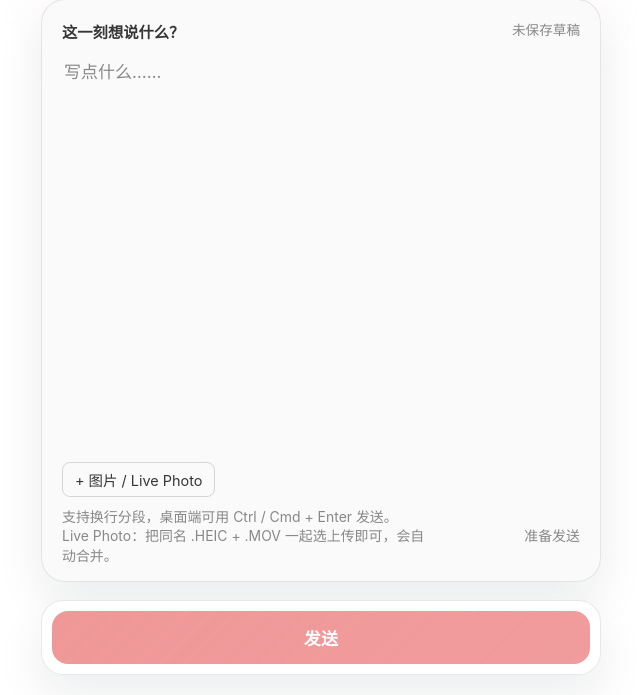
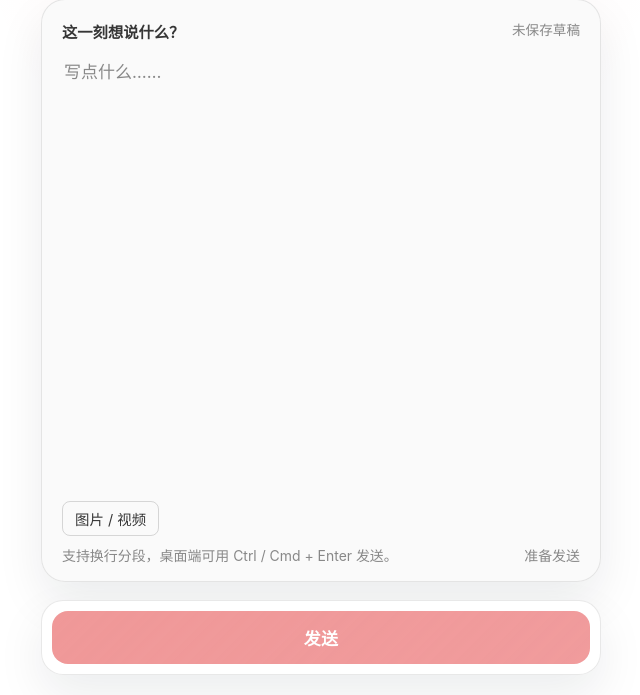
Before and after one commit to hehuapei/byanbyu, a Flask app: page /quick in a window 1280 px wide. Shown: the part 105-800 px from the top of the page, without its empty margins (319-959 px from the left). Run offline with Flask 3, Linux system fonts and the light colour scheme; the visitor is signed in with stand-in values (Sample User, id 1); data comes from the database, SQL or seed files in the repository.

Commit message:
Polish the attachment compose UX.
- Rename the picker button to "图片 / 视频". The previous label
  advertised Live Photo, but vivo's gallery picker can't deliver
  the motion track so calling it out misled users.
- Drop the Live Photo hint line from /quick — same reason.
- Skip duplicates when ingesting files: same filename + size +
  lastModified silently dedupes against existing items, so picking
  the same photo twice no longer stacks two tiles.

```diff
--- a/backend/static/js/compose-attachments.js
+++ b/backend/static/js/compose-attachments.js
@@ -29,6 +29,10 @@
 
   function uniqueId() {
     return 'a' + Math.random().toString(36).slice(2, 9) + Date.now().toString(36);
+  }
+
+  function fileFingerprint(file) {
+    return [file.name || '', file.size, file.lastModified || 0].join('|');
   }
 
   function makePreviewUrl(file) {
@@ -142,8 +146,17 @@
 
     function ingestFiles(fileList) {
       var added = false;
+      var existing = new Set();
+      items.forEach(function (it) {
+        if (it.image) existing.add(fileFingerprint(it.image));
+        if (it.video) existing.add(fileFingerprint(it.video));
+      });
       for (var i = 0; i < fileList.length; i++) {
         var file = fileList[i];
+        var fp = fileFingerprint(file);
+        if (existing.has(fp)) {
+          continue; // skip duplicate selection silently
+        }
         var kind = classifyFile(file);
         console.log('[compose] file selected:',
           'name=' + file.name,
@@ -164,6 +177,7 @@
           image: file,
           imageUrl: makePreviewUrl(file),
         });
+        existing.add(fp);
         added = true;
       }
       if (added) {
--- a/backend/templates/admin.html
+++ b/backend/templates/admin.html
@@ -65,7 +65,7 @@ h1{font-size:1.5rem;padding-top:calc(24px + env(safe-area-inset-top));padding-bo
     <textarea id="postText" rows="4" placeholder="支持纯文本段落，空行分段"></textarea>
     <div id="attachTiles" class="bb-att-preview-row" hidden></div>
     <div class="bb-att-toolbar">
-      <button type="button" class="bb-att-button" id="addAttachBtn">+ 图片 / Live Photo</button>
+      <button type="button" class="bb-att-button" id="addAttachBtn">图片 / 视频</button>
       <input type="file" id="attachInput" multiple accept="image/*,video/quicktime,video/mp4,.mov,.heic,.heif" hidden>
     </div>
     <div class="btn-row">
--- a/backend/templates/quick.html
+++ b/backend/templates/quick.html
@@ -116,11 +116,11 @@ textarea::placeholder{color:var(--muted)}
       </div>
       <div id="attachTiles" class="bb-att-preview-row" hidden></div>
       <div class="bb-att-toolbar">
-        <button type="button" class="bb-att-button" id="addAttachBtn">+ 图片 / Live Photo</button>
+        <button type="button" class="bb-att-button" id="addAttachBtn">图片 / 视频</button>
         <input type="file" id="attachInput" multiple accept="image/*,video/quicktime,video/mp4,.mov,.heic,.heif" hidden>
       </div>
       <div class="helper">
-        <div class="helper-tip">支持换行分段，桌面端可用 Ctrl / Cmd + Enter 发送。Live Photo：把同名 .HEIC + .MOV 一起选上传即可，会自动合并。</div>
+        <div class="helper-tip">支持换行分段，桌面端可用 Ctrl / Cmd + Enter 发送。</div>
         <div id="helperMeta" class="helper-meta">准备发送</div>
       </div>
     </section>
```
